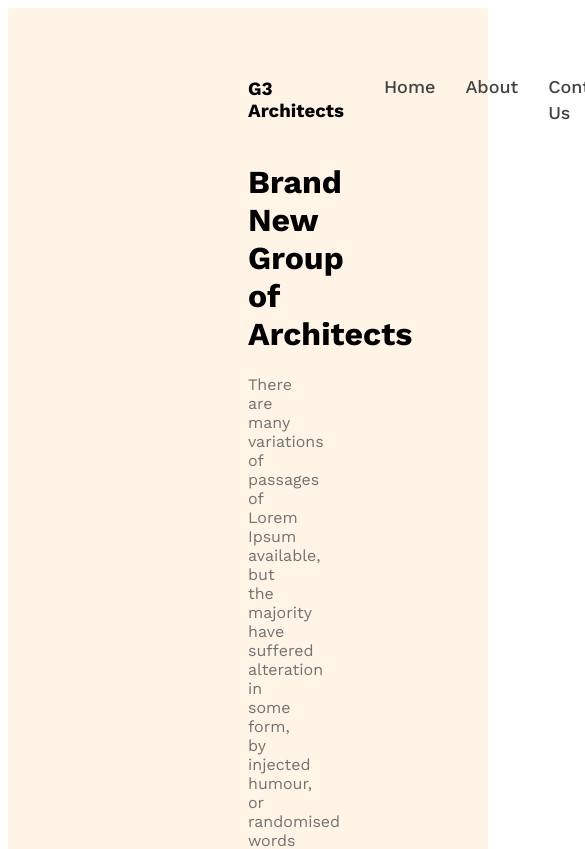
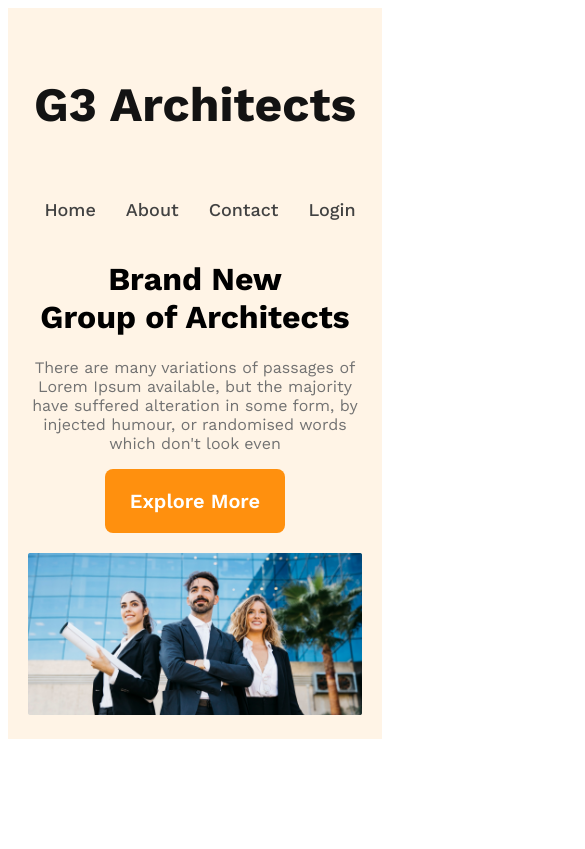
Before and after one commit to SamirSadek/g3-architects, a plain HTML site: page index.html in a window 390 px wide. Shown: the top 849 px of the page, 585 px wide, since content can reach past the window. Drawn offline with nearby package versions, Linux system fonts and the light colour scheme.

Commit message:
Finished the header section responsive for mobie and medium devices

```diff
--- a/index.html
+++ b/index.html
@@ -15,7 +15,7 @@
             <ul>
                 <li><a href="">Home</a></li>
                 <li><a href="">About</a></li>
-                <li><a href="">Contact Us</a></li>
+                <li><a href="">Contact</a></li>
                 <li><a href="">Login</a></li>
             </ul>
         </nav>
--- a/styles/architect.css
+++ b/styles/architect.css
@@ -16,7 +16,7 @@ nav {
     align-items: center;
 }
 
-#nav-title {
+.nav-title {
     color: #131313;
     font-size: 3rem;
     font-weight: 700;
@@ -59,12 +59,36 @@ nav li a {
 }
 
 .btn-primary {
-    width: 180px;
-    height: 64px;
     border-radius: 8px;
     background: #FF900E;
     color: #FFF;
-    text-align: center;
-    font-size: 20px;
+    font-size: 1.25rem;
     font-weight: 600;
+    padding: 20px 25px;
+    cursor: pointer;
+    border: 0;
 }
+.banner-image{
+    margin-top: 20px;
+    width: 100%;
+}
+
+/* responsive media query */
+/* mobile devices */
+@media screen and (max-width:576px) {
+    header{
+        padding: 20px;
+    }
+    nav{
+        flex-direction: column;
+    }
+}
+/* Medium devices */
+@media screen and (min-width: 576px) and (max-width: 960px){
+    header{
+        padding: 50px;
+    }
+    nav{
+        flex-direction: column;
+    }
+}
```
